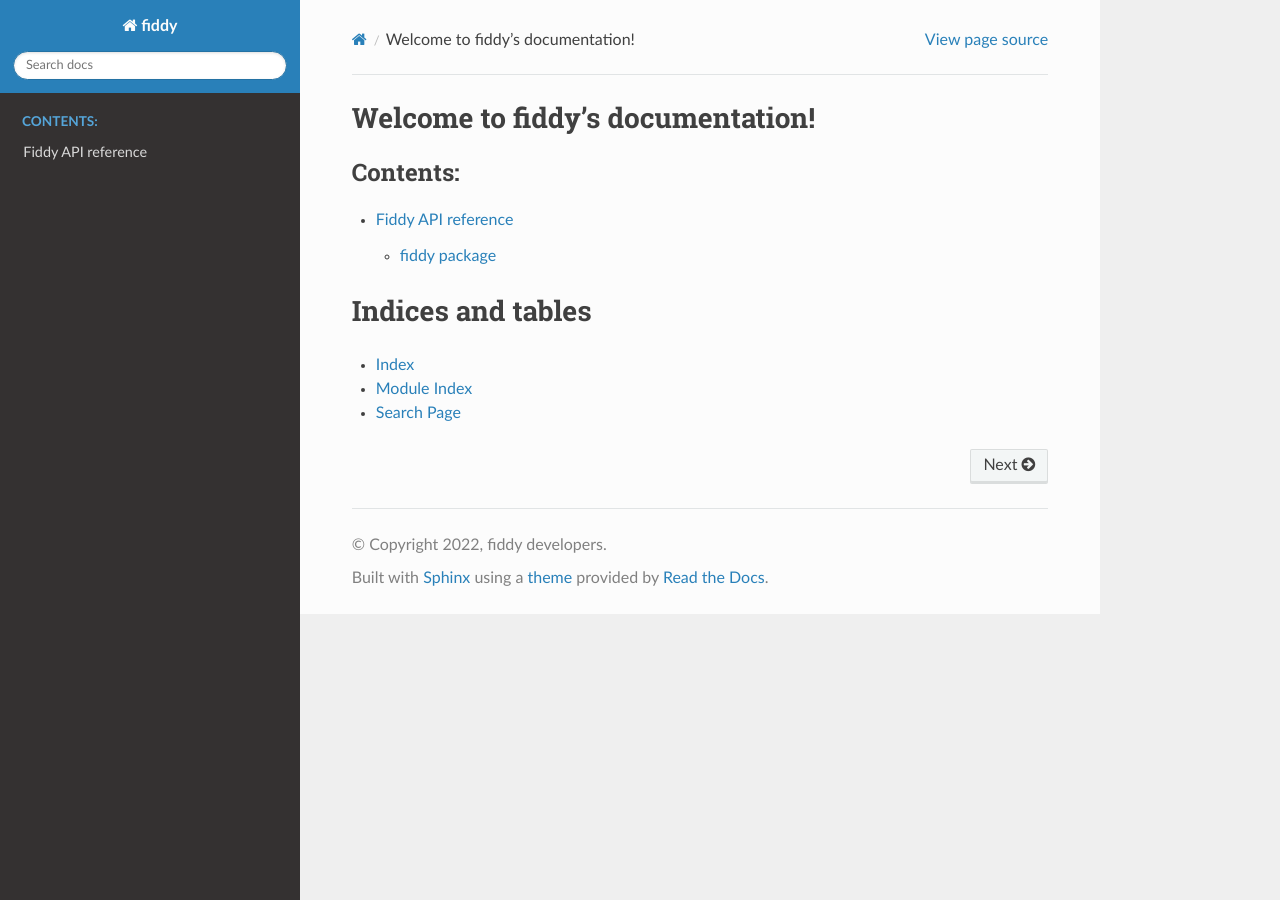
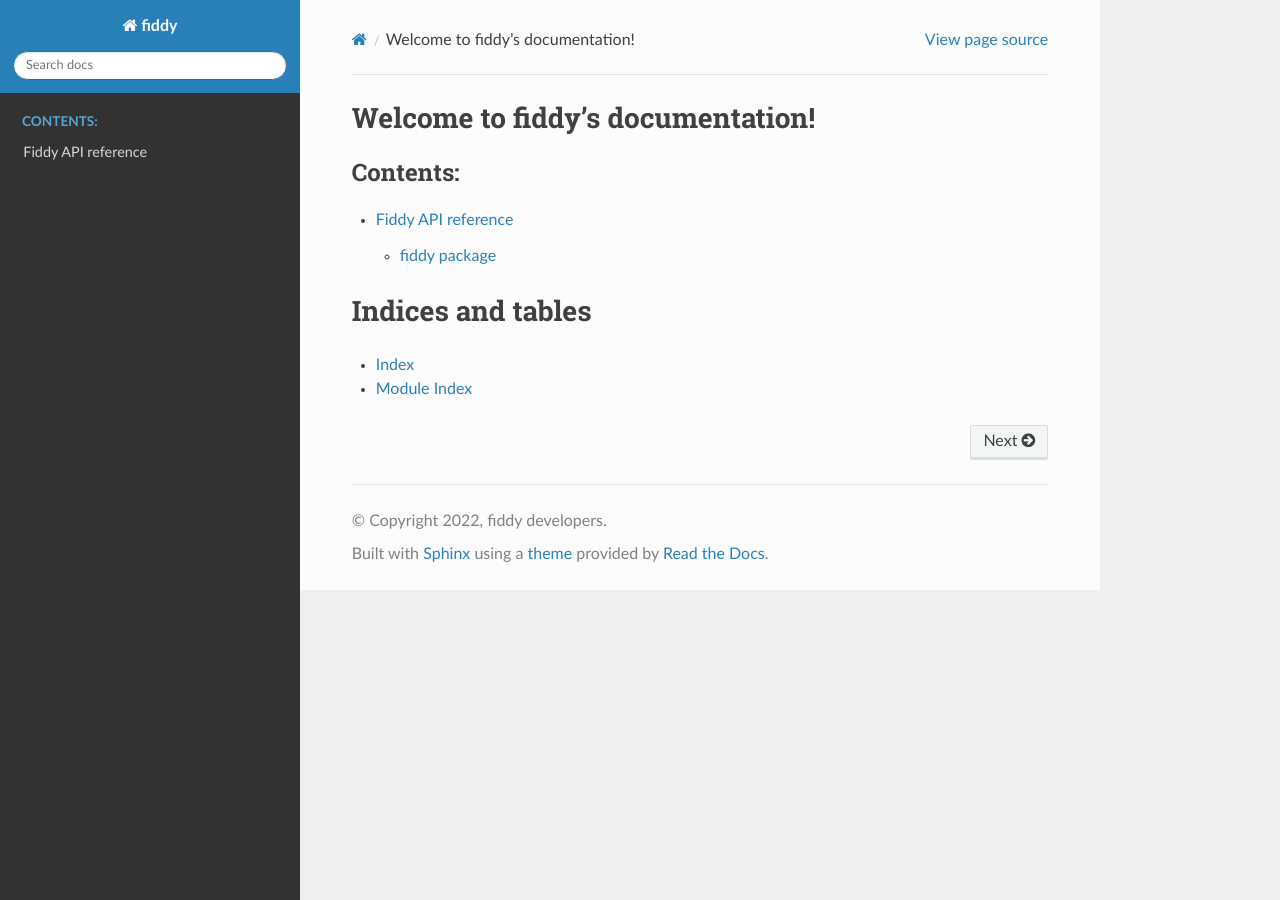
Before and after one commit to ICB-DCM/fiddy, a Sphinx documentation site: the page built from doc/index.rst, in a window 1280 px wide. Built offline with Sphinx 7.4.7 and the Read the Docs theme 2.0.0, drawn with Linux system fonts in a browser that asks for light colours.

Commit message:
no useless search link

```diff
--- a/doc/index.rst
+++ b/doc/index.rst
@@ -12,4 +12,5 @@ Indices and tables
 
 * :ref:`genindex`
 * :ref:`modindex`
-* :ref:`search`
+
+.. * :ref:`search`
```
